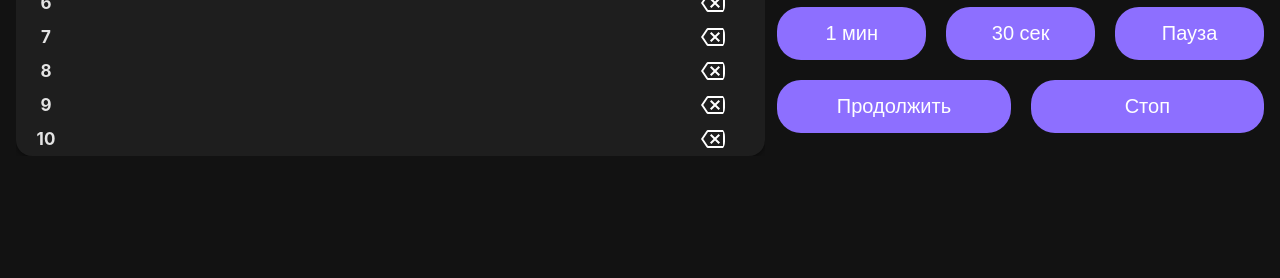
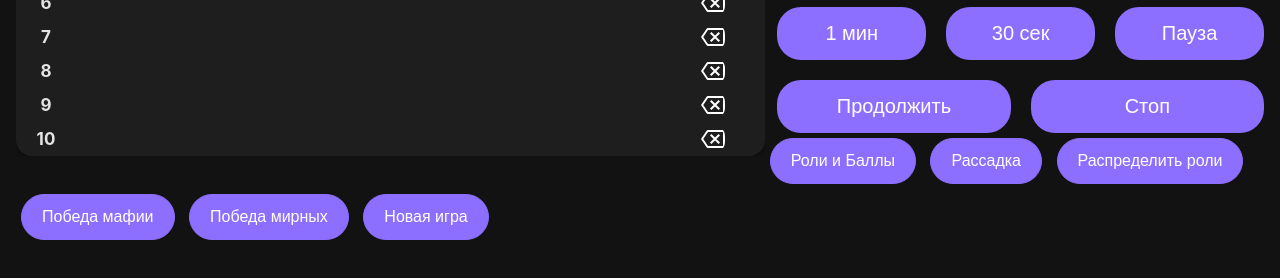
Before and after one commit to superkai-sdk1/titanblankonline, a website: page index.html in a window 1280 px wide. Shown: the part 200-478 px from the top of the page. Drawn offline with nearby package versions, Linux system fonts and the light colour scheme; files whose address does not match are found by name; a web font is replaced by a local one.

Commit message:
Update index.html

```diff
--- a/index.html
+++ b/index.html
@@ -31,6 +31,15 @@
 	</table>
 </div>
 
+<div class="menu-container">
+	<button class="menu-cont-button" id="settings-Toggle">Роли и Баллы</button>
+	<button class="menu-cont-button" id="shuffleButton">Рассадка</button>
+	<button class="menu-cont-button" id="distributeButton">Распределить роли</button>
+	<button class="menu-cont-button" id="mafia">Победа мафии</button>
+	<button class="menu-cont-button" id="citizens">Победа мирных</button>
+	<button class="menu-cont-button" id="resetAllForms">Новая игра</button>
+</div>
+
 <script src="js/jquery.min.js"></script>
 <script src="js/jquery.once.js"></script>
 <script src="js/drupal.js"></script>
```
